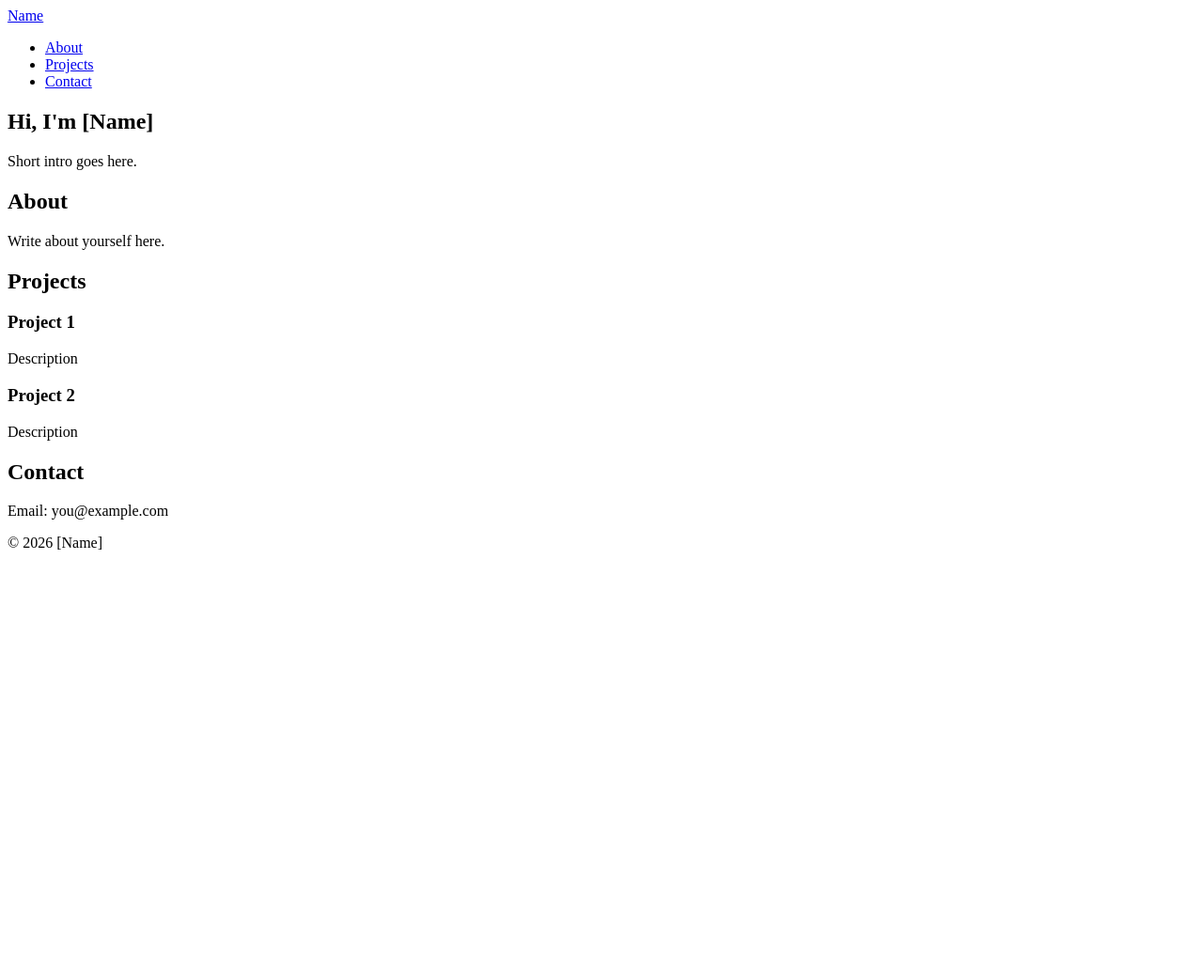
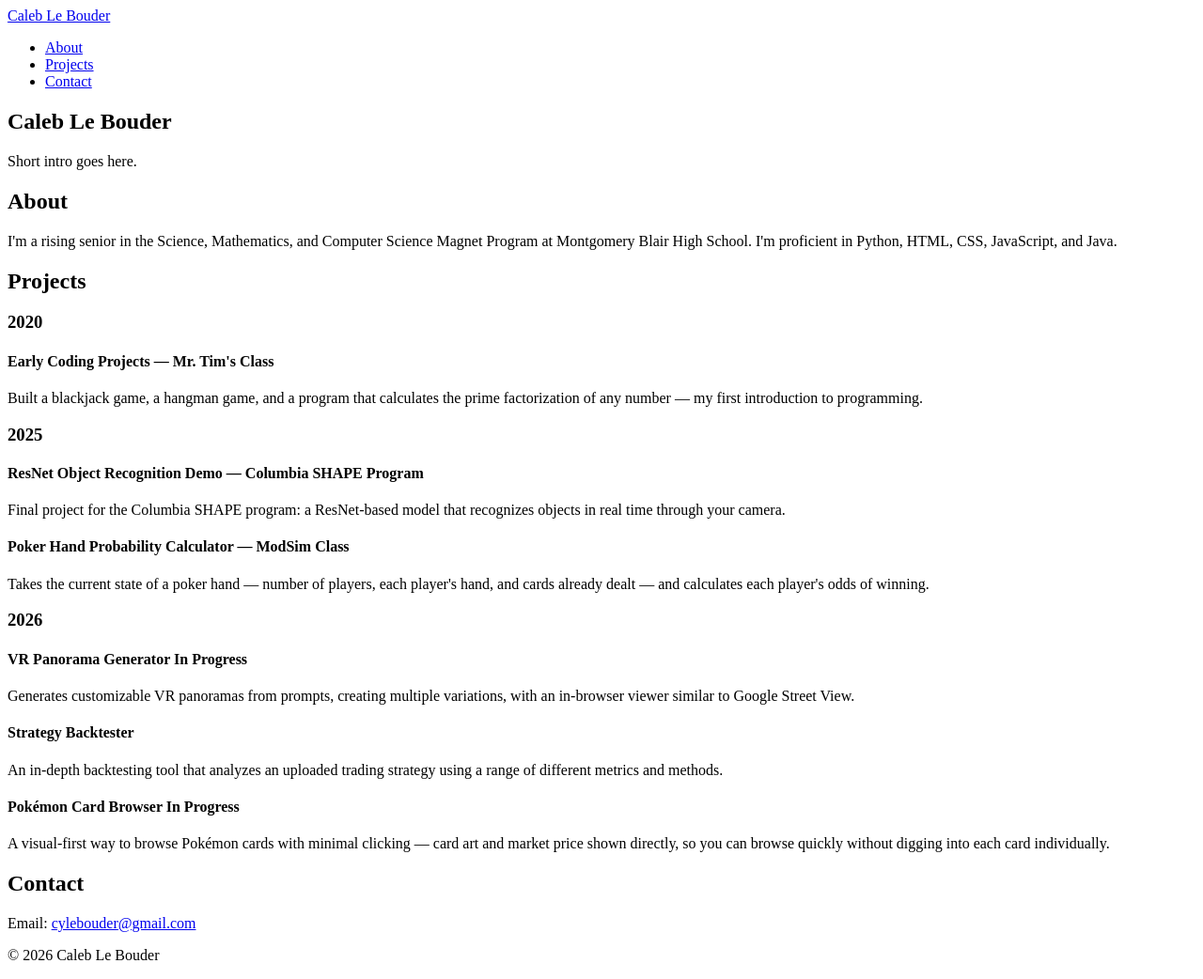
Before and after one commit to cylebouder/cylebouder.github.io, a plain HTML site: page index.html in a window 1280 px wide. Shown: the whole page at 94% size. Before the commit the page ends 800 px from the top, so only its background shows below. Drawn offline with Linux system fonts and the light colour scheme.

Commit message:
personalized

```diff
--- a/index.html
+++ b/index.html
@@ -10,7 +10,7 @@
 
   <header>
     <nav>
-      <a href="#">Name</a>
+      <a href="#">Caleb Le Bouder</a>
       <ul>
         <li><a href="#about">About</a></li>
         <li><a href="#projects">Projects</a></li>
@@ -22,36 +22,67 @@
   <main>
 
     <section id="hero">
-      <h1>Hi, I'm [Name]</h1>
+      <h1>Caleb Le Bouder</h1>
       <p>Short intro goes here.</p>
     </section>
 
     <section id="about">
       <h2>About</h2>
-      <p>Write about yourself here.</p>
+      <p>I'm a rising senior in the Science, Mathematics, and Computer Science Magnet Program at Montgomery Blair High School. I'm proficient in Python, HTML, CSS, JavaScript, and Java.</p>
     </section>
 
     <section id="projects">
       <h2>Projects</h2>
-      <div class="project">
-        <h3>Project 1</h3>
-        <p>Description</p>
+
+      <div class="timeline-year">
+        <h3>2020</h3>
+        <div class="project">
+          <h4>Early Coding Projects — Mr. Tim's Class</h4>
+          <p>Built a blackjack game, a hangman game, and a program that calculates the prime factorization of any number — my first introduction to programming.</p>
+        </div>
       </div>
-      <div class="project">
-        <h3>Project 2</h3>
-        <p>Description</p>
+
+      <div class="timeline-year">
+        <h3>2025</h3>
+        <div class="project">
+          <h4>ResNet Object Recognition Demo — Columbia SHAPE Program</h4>
+          <p>Final project for the Columbia SHAPE program: a ResNet-based model that recognizes objects in real time through your camera.</p>
+        </div>
+        <div class="project">
+          <h4>Poker Hand Probability Calculator — ModSim Class</h4>
+          <p>Takes the current state of a poker hand — number of players, each player's hand, and cards already dealt — and calculates each player's odds of winning.</p>
+        </div>
       </div>
+
+      <div class="timeline-year">
+        <h3>2026</h3>
+        <div class="project">
+          <h4>VR Panorama Generator <span class="status">In Progress</span></h4>
+          <p>Generates customizable VR panoramas from prompts, creating multiple variations, with an in-browser viewer similar to Google Street View.</p>
+        </div>
+        <div class="project">
+          <h4>Strategy Backtester</h4>
+          <p>An in-depth backtesting tool that analyzes an uploaded trading strategy using a range of different metrics and methods.</p>
+        </div>
+        <div class="project">
+          <h4>Pokémon Card Browser <span class="status">In Progress</span></h4>
+          <p>A visual-first way to browse Pokémon cards with minimal clicking — card art and market price shown directly, so you can browse quickly without digging into each card individually.</p>
+        </div>
+      </div>
+
+      <!-- To add a new project: copy a .project block into the relevant .timeline-year, or add a new .timeline-year block for a new year. -->
+
     </section>
 
     <section id="contact">
       <h2>Contact</h2>
-      <p>Email: you@example.com</p>
+      <p>Email: <a href="mailto:cylebouder@gmail.com">cylebouder@gmail.com</a></p>
     </section>
 
   </main>
 
   <footer>
-    <p>&copy; 2026 [Name]</p>
+    <p>&copy; 2026 Caleb Le Bouder</p>
   </footer>
 
   <script src="script.js"></script>
```
Also changed, not shown: 1 other file.
